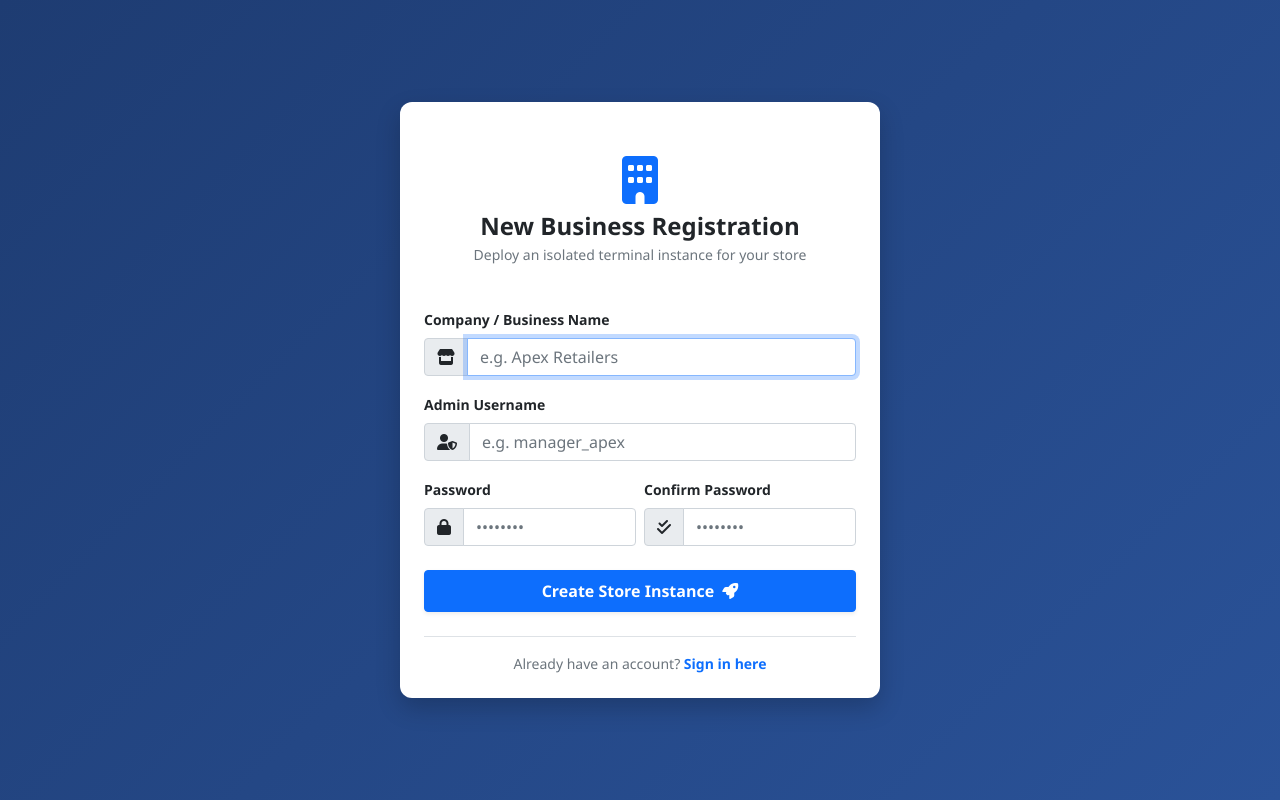
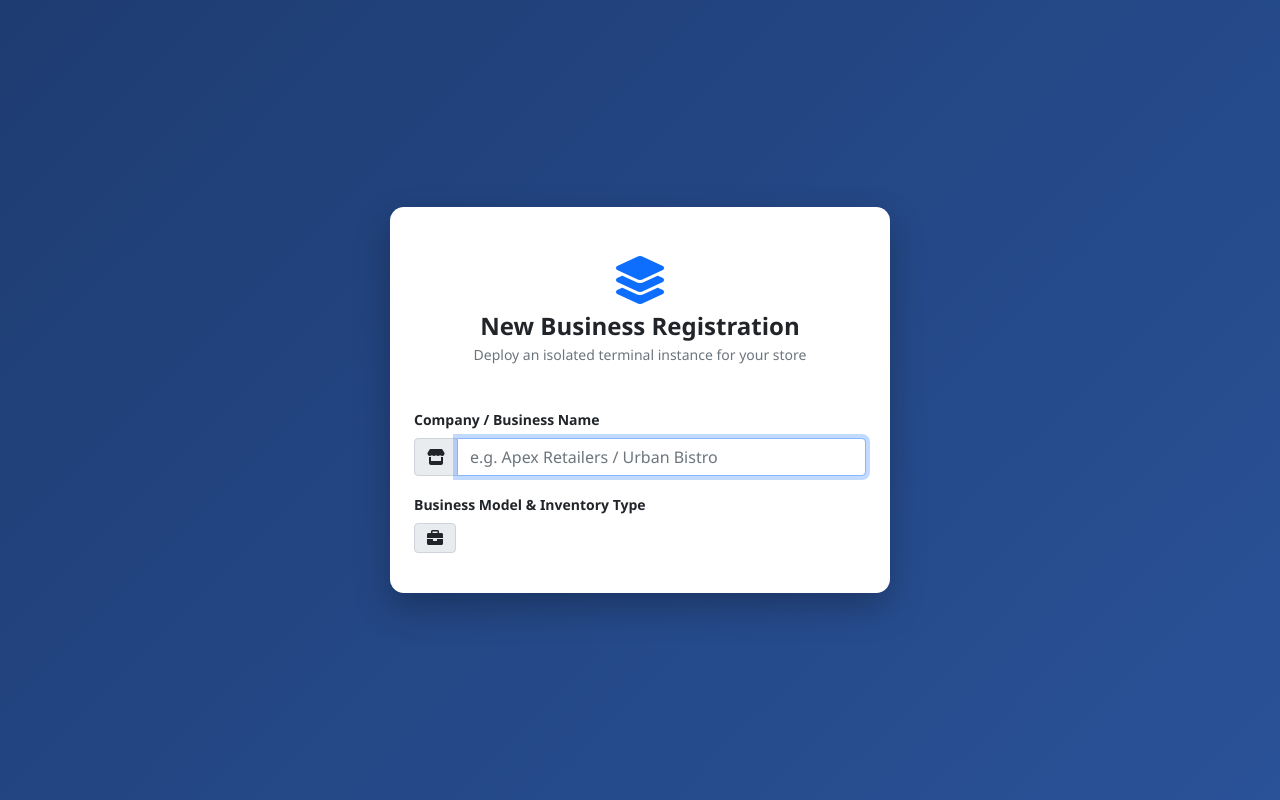
Before and after one commit to UsaamahChothia/sales_manager_web, a Flask app: page /register in a window 1280 px wide. Run offline with Flask 3, Linux system fonts and the light colour scheme.

Commit message:
Update registration page layout and add business type dropdown

```diff
--- a/templates/register.html
+++ b/templates/register.html
@@ -14,19 +14,19 @@
             align-items: center;
             justify-content: center;
             font-family: 'Segoe UI', Tahoma, Geneva, Verdana, sans-serif;
-            padding: 20px 0;
+            padding: 30px 15px;
         }
         .register-card {
-            max-width: 480px;
+            max-width: 500px;
             width: 100%;
             background: #ffffff;
-            border-radius: 12px;
-            box-shadow: 0 10px 25px rgba(0,0,0,0.2);
+            border-radius: 14px;
+            box-shadow: 0 15px 35px rgba(0,0,0,0.25);
             overflow: hidden;
         }
         .register-header {
             background: #ffffff;
-            padding: 30px 20px 10px;
+            padding: 25px 20px 10px;
             text-align: center;
         }
     </style>
@@ -35,7 +35,7 @@
     <div class="register-card p-4">
         <div class="register-header mb-3">
             <div class="mb-2">
-                <i class="fas fa-building fa-3x text-primary"></i>
+                <i class="fas fa-layer-group fa-3x text-primary"></i>
             </div>
             <h4 class="fw-bold text-dark mb-1">New Business Registration</h4>
             <p class="text-muted small">Deploy an isolated terminal instance for your store</p>
@@ -57,44 +57,12 @@
                 <label class="form-label small fw-bold">Company / Business Name</label>
                 <div class="input-group">
                     <span class="input-group-text"><i class="fas fa-store"></i></span>
-                    <input type="text" name="company_name" class="form-control" placeholder="e.g. Apex Retailers" required autofocus>
+                    <input type="text" name="company_name" class="form-control" placeholder="e.g. Apex Retailers / Urban Bistro" required autofocus>
                 </div>
             </div>
 
             <div class="mb-3">
-                <label class="form-label small fw-bold">Admin Username</label>
+                <label class="form-label small fw-bold">Business Model &amp; Inventory Type</label>
                 <div class="input-group">
-                    <span class="input-group-text"><i class="fas fa-user-shield"></i></span>
-                    <input type="text" name="username" class="form-control" placeholder="e.g. manager_apex" required>
-                </div>
-            </div>
-
-            <div class="row g-2 mb-4">
-                <div class="col-md-6">
-                    <label class="form-label small fw-bold">Password</label>
-                    <div class="input-group">
-                        <span class="input-group-text"><i class="fas fa-lock"></i></span>
-                        <input type="password" name="password" class="form-control" placeholder="••••••••" required>
-                    </div>
-                </div>
-                <div class="col-md-6">
-                    <label class="form-label small fw-bold">Confirm Password</label>
-                    <div class="input-group">
-                        <span class="input-group-text"><i class="fas fa-check-double"></i></span>
-                        <input type="password" name="confirm_password" class="form-control" placeholder="••••••••" required>
-                    </div>
-                </div>
-            </div>
-
-            <button type="submit" class="btn btn-primary w-100 py-2 fw-bold shadow-sm">
-                Create Store Instance <i class="fas fa-rocket ms-1"></i>
-            </button>
-        </form>
-
-        <div class="mt-4 pt-3 border-top text-center small text-muted">
-            Already have an account? <a href="{{ url_for('login') }}" class="fw-bold text-decoration-none text-primary">Sign in here</a>
-        </div>
-    </div>
-    <script src="https://cdn.jsdelivr.net/npm/bootstrap@5.1.3/dist/js/bootstrap.bundle.min.js"></script>
-</body>
-</html>
+                    <span class="input-group-text"><i class="fas fa-briefcase"></i></span>
+                    <select name="business_type" class="
```
